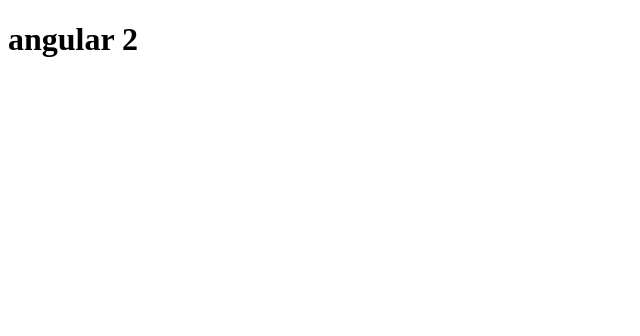
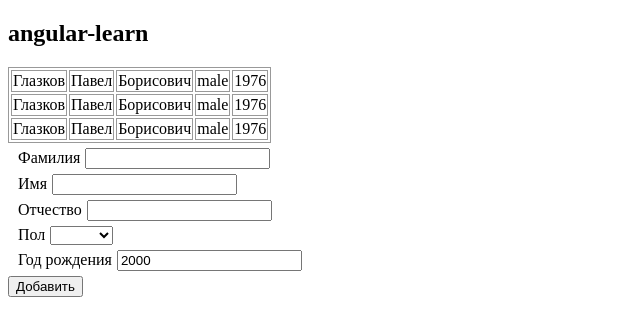
Before and after one commit to oksananaradkina/angular-learn, an Angular app: page / in a window 1280 px wide. Shown: the top 336 px of the page, without its empty margins (0-640 px from the left). Built offline with nearby package versions, Linux system fonts and the light colour scheme.

Commit message:
init ,gitpod.yml

```diff
--- a/src/app/app.component.scss
+++ b/src/app/app.component.scss
@@ -0,0 +1,10 @@
+.famyly-table ,
+.famyly-table td{
+border: 1px solid #999;
+}
+
+.form-input{
+    margin:5px;
+
+    label{ margin: 0 5px}
+}
--- a/src/app/app.component.ts
+++ b/src/app/app.component.ts
@@ -1,10 +1,83 @@
 import { Component } from '@angular/core';
+import { myArray, IFamily } from './family';
+
+
+
 
 @Component({
-  selector: 'app-root',
-  templateUrl: './app.component.html',
-  styleUrls: ['./app.component.scss']
+    selector: 'app-root',
+    template: `
+<h2>{{title}}</h2>
+
+
+<table class="famyly-table">
+<tr *ngFor="let item of items" >
+<td>{{item.f}}</td>
+<td>{{item.i}}</td>
+<td>{{item.o}}</td>
+<td>{{item.gender}}</td>
+<td>{{item.year}}</td>
+</tr>
+</table>
+
+<div class="form-input">
+<label>Фамилия</label>
+<input type="text" name="man_f" [(ngModel)]="newMan.f">
+</div>
+
+<div class="form-input">
+    <label>Имя</label>
+    <input type="text" name="man_i" [(ngModel)]="newMan.i">
+</div>
+<div class="form-input">
+<label>Отчество</label>
+<input type="text" name="man_o" [(ngModel)]="newMan.o">
+</div>
+
+
+<div class="form-input">
+<label>Пол</label>
+<select name="man_gender" [(ngModel)]="newMan.gender">
+    <option  *ngFor="let gender of genderList" [value]="gender">
+        {{gender}}
+    </option>
+</select>
+</div>
+
+<div class="form-input">
+<label>Год рождения</label>
+<input type="text" name="man_year" [(ngModel)]="newMan.year">
+</div>
+
+<div>
+<button (click)="onAdd()">Добавить</button>
+</div>
+
+
+  `,
+    styleUrls: ['./app.component.scss']
 })
 export class AppComponent {
-  title = 'angular-learn';
+    title = 'angular-learn';
+    genderList = ['male', 'female'];
+    name = 'Ксюша';
+
+    items = myArray;
+
+    newMan: IFamily = {
+        f: null,
+        i: null,
+        o: null,
+        gender: null,
+        year: 2000
+    }
+
+
+    onAdd() {
+        this.items.push({ ...this.newMan });
+        Object.keys(this.newMan)
+            .forEach((key: string) => this.newMan[key] = null);
+
+    }
+
 }
--- a/src/app/app.module.ts
+++ b/src/app/app.module.ts
@@ -3,14 +3,15 @@ import { NgModule } from '@angular/core';
 
 import { AppRoutingModule } from './app-routing.module';
 import { AppComponent } from './app.component';
-
+import { FormsModule } from '@angular/forms';
 @NgModule({
   declarations: [
     AppComponent
   ],
   imports: [
     BrowserModule,
-    AppRoutingModule
+    AppRoutingModule,
+    FormsModule
   ],
   providers: [],
   bootstrap: [AppComponent]
--- /dev/null
+++ b/src/app/family.ts
@@ -0,0 +1,13 @@
+export interface IFamily {
+    f: string,
+    i: string,
+    o: string,
+    gender: 'male' | 'female',
+    year: number
+}
+
+export const myArray: IFamily[] = [
+    { f: 'Глазков', i: 'Павел', o: 'Борисович', gender: 'male', year: 1976 },
+    { f: 'Глазков', i: 'Павел', o: 'Борисович', gender: 'male', year: 1976 },
+    { f: 'Глазков', i: 'Павел', o: 'Борисович', gender: 'male', year: 1976 }
+]
```
Also changed, not shown: .gitpod.yml (added), .theia/settings.json (added), 2 other files (tests, documents, lock files or other folders).
